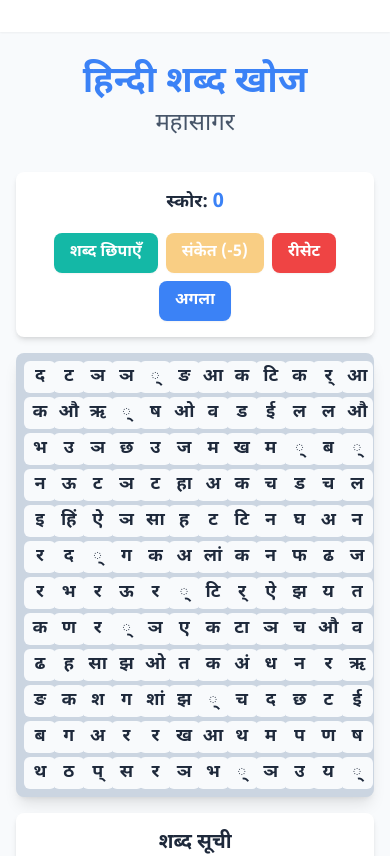
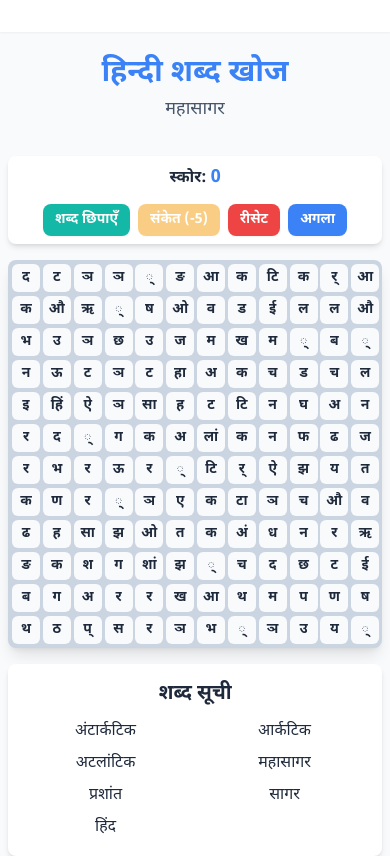
Before and after one commit to chaitanya-cloud08/TIL_POC, a React (Vite) app: page /poc/hindi-word-search in a window 390 px wide. Shown: the top 856 px of the page. Built offline with nearby package versions, Linux system fonts and the light colour scheme.

Commit message:
Added HindiWordSearch Responsive

```diff
--- a/src/pocs/HindiWordSearch.jsx
+++ b/src/pocs/HindiWordSearch.jsx
@@ -1,7 +1,5 @@
 import React, { useState, useEffect, useCallback, useRef } from 'react';
-// --- AUTOMATED DATA LOADING ---
 // Make sure the path is correct relative to this file's location.
-// If this file is in 'src/components/', and the JSON is in 'src/data/', this path is correct.
 import puzzlesData from '../assets/HindiWordSearch.json';
 
 // --- Child Component 1: Scoreboard ---
@@ -14,34 +12,36 @@ const Scoreboard = ({
   onToggleWordList
 }) => {
   return (
-    <div className="w-full max-w-md my-4 p-4 bg-white rounded-lg shadow-md flex flex-col sm:flex-row items-center justify-between gap-4">
+    <div className="w-full max-w-xl my-4 p-2 sm:p-4 bg-white rounded-lg shadow-md flex flex-col sm:flex-row items-center justify-between gap-3 sm:gap-4">
       <div className="text-center sm:text-left">
-        <span className="text-lg font-semibold">स्कोर: </span>
-        <span className="text-xl font-bold text-blue-500">{score}</span>
+        {/* Responsive text size */}
+        <span className="text-base sm:text-lg font-semibold">स्कोर: </span>
+        <span className="text-lg sm:text-xl font-bold text-blue-500">{score}</span>
       </div>
+      {/* Buttons now wrap cleanly and have responsive padding/text size */}
       <div className="flex items-center gap-2 flex-wrap justify-center">
         <button
           onClick={onToggleWordList}
-          className="px-4 py-2 bg-teal-500 text-white font-semibold rounded-lg shadow-sm hover:bg-teal-600 transition-colors"
+          className="px-3 py-1.5 sm:px-4 sm:py-2 text-sm sm:text-base bg-teal-500 text-white font-semibold rounded-lg shadow-sm hover:bg-teal-600 transition-colors"
         >
           {isWordListVisible ? 'शब्द छिपाएँ' : 'शब्द दिखाएँ'}
         </button>
         <button
           onClick={onHint}
-          className={`px-4 py-2 bg-amber-500 text-white font-semibold rounded-lg shadow-sm transition-colors ${score <= 0 ? 'opacity-50 cursor-not-allowed' : 'hover:bg-amber-600'}`}
+          className={`px-3 py-1.5 sm:px-4 sm:py-2 text-sm sm:text-base bg-amber-500 text-white font-semibold rounded-lg shadow-sm transition-colors ${score <= 0 ? 'opacity-50 cursor-not-allowed' : 'hover:bg-amber-600'}`}
           disabled={score <= 0}
         >
           संकेत (-5)
         </button>
         <button
           onClick={onReset}
-          className="px-4 py-2 bg-red-500 text-white font-semibold rounded-lg shadow-sm hover:bg-red-600 transition-colors"
+          className="px-3 py-1.5 sm:px-4 sm:py-2 text-sm sm:text-base bg-red-500 text-white font-semibold rounded-lg shadow-sm hover:bg-red-600 transition-colors"
         >
           रीसेट
         </button>
         <button
           onClick={onNextPuzzle}
-          className="px-4 py-2 bg-blue-500 text-white font-semibold rounded-lg shadow-sm hover:bg-blue-600 transition-colors"
+          className="px-3 py-1.5 sm:px-4 sm:py-2 text-sm sm:text-base bg-blue-500 text-white font-semibold rounded-lg shadow-sm hover:bg-blue-600 transition-colors"
         >
           अगला
         </button>
@@ -65,8 +65,9 @@ const Grid = ({
   const isHinted = (r, c) => hintedCell && hintedCell.r === r && hintedCell.c === c;
 
   return (
+    // Responsive padding for the grid container
     <div
-      className="grid grid-cols-12 gap-1 bg-slate-300 p-2 rounded-lg shadow-lg"
+      className="grid grid-cols-12 gap-1 bg-slate-300 p-1 sm:p-2 rounded-lg shadow-lg"
       style={{ userSelect: 'none', WebkitUserSelect: 'none' }}
       onMouseUp={onCellMouseUp}
       onTouchEnd={onCellMouseUp}
@@ -76,7 +77,14 @@ const Grid = ({
         row.map((cell, c) => (
           <div
             key={`${r}-${c}`}
-            className={`flex items-center justify-center w-8 h-8 sm:w-10 sm:h-10 md:w-12 md:h-12 text-lg sm:text-xl md:text-2xl font-bold cursor-pointer rounded-md transition-colors duration-150 ${isFound(r, c) ? 'bg-emerald-500 text-white' : isSelected(r, c) ? 'bg-blue-500 text-white' : isHinted(r, c) ? 'bg-amber-500 text-white animate-pulse' : 'bg-slate-50 text-slate-800'}`}
+            // --- CRITICAL RESPONSIVE CHANGE ---
+            // Sizes and text now scale up from a smaller mobile-first base
+            className={`flex items-center justify-center
+              w-7 h-7 text-sm
+              sm:w-9 sm:h-9 sm:text-lg
+              md:w-11 md:h-11 md:text-xl
+              font-bold cursor-pointer rounded-md transition-colors duration-150
+              ${isFound(r, c) ? 'bg-emerald-500 text-white' : isSelected(r, c) ? 'bg-blue-500 text-white' : isHinted(r, c) ? 'bg-amber-500 text-white animate-pulse' : 'bg-slate-50 text-slate-800'}`}
             onMouseDown={() => onCellMouseDown(r, c)}
             onMouseEnter={() => onCellMouseEnter(r, c)}
             onTouchStart={(e) => { e.preventDefault(); onCellMouseDown(r, c); }}
@@ -95,13 +103,15 @@ const Grid = ({
 // --- Child Component 3: WordList ---
 const WordList = ({ words, foundWords }) => {
   return (
-    <div className="w-full max-w-md mt-4 p-4 bg-white rounded-lg shadow-md">
+    <div className="w-full max-w-xl mt-4 p-4 bg-white rounded-lg shadow-md">
       <h3 className="text-xl font-bold text-center text-slate-800 mb-3">शब्द सूची</h3>
+      {/* This grid layout is already responsive */}
       <ul className="grid grid-cols-2 sm:grid-cols-3 gap-x-4 gap-y-2 text-center">
         {words.map((word, index) => (
           <li
             key={index}
-            className={`text-lg transition-all duration-300 ${foundWords.includes(word) ? 'line-through text-slate-400' : 'text-slate-800'}`}
+            // Responsive text size for the words
+            className={`text-base sm:text-lg transition-all duration-300 ${foundWords.includes(word) ? 'line-through text-slate-400' : 'text-slate-800'}`}
           >
             {word}
           </li>
@@ -113,6 +123,7 @@ const WordList = ({ words, foundWords }) => {
 
 // --- Main Game Component ---
 const HindiWordSearch = () => {
+  // All state and logic hooks remain unchanged
   const [currentPuzzleIndex, setCurrentPuzzleIndex] = useState(0);
   const [puzzle, setPuzzle] = useState(puzzlesData[0]);
   const [score, setScore] = useState(0);
@@ -189,16 +200,19 @@ const HindiWordSearch = () => {
   }
 
   return (
-    <div className="bg-slate-50 text-slate-800 flex flex-col items-center p-4">
-      <header className="text-center my-4">
-        <h1 className="text-4xl font-bold text-blue-500">हिन्दी शब्द खोज</h1>
-        <h2 className="text-2xl mt-1 text-slate-600">{puzzle.theme}</h2>
+    // Responsive padding on the main container
+    <div className="bg-slate-50 text-slate-800 flex flex-col items-center w-full min-h-screen p-2 sm:p-4">
+      <header className="text-center my-4 w-full">
+        {/* Responsive text size for headers */}
+        <h1 className="text-3xl sm:text-4xl font-bold text-blue-500">हिन्दी शब्द खोज</h1>
+        <h2 className="text-lg sm:text-2xl mt-1 text-slate-600">{puzzle.theme}</h2>
       </header>
-      <main className="flex flex-col items-center">
+      <main className="flex flex-col items-center w-full">
         <Scoreboard score={score} onHint={handleHint} onNextPuzzle={handleNextPuzzle} onReset={handleReset} isWordListVisible={isWordListVisible} onToggleWordList={toggleWordList} />
         {allWordsFound && (
-          <div className="my-4 p-4 bg-green-100 border border-green-400 text-green-700 rounded-lg text-center">
-            <h3 className="font-bold text-xl">बधाई हो! आपने सभी शब्द ढूंढ लिए!</h3>
+          <div className="my-4 p-4 w-full max-w-xl bg-green-100 border border-green-400 text-green-700 rounded-lg text-center">
+            {/* Responsive text size for completion message */}
+            <h3 className="font-bold text-lg sm:text-xl">बधाई हो! आपने सभी शब्द ढूंढ लिए!</h3>
             <button onClick={handleNextPuzzle} className="mt-2 px-4 py-2 bg-emerald-500 text-white font-semibold rounded-lg">अगली पहेली खेलें</button>
           </div>
         )}
```
Also changed, not shown: 1 other file (tests, documents, lock files or other folders).
